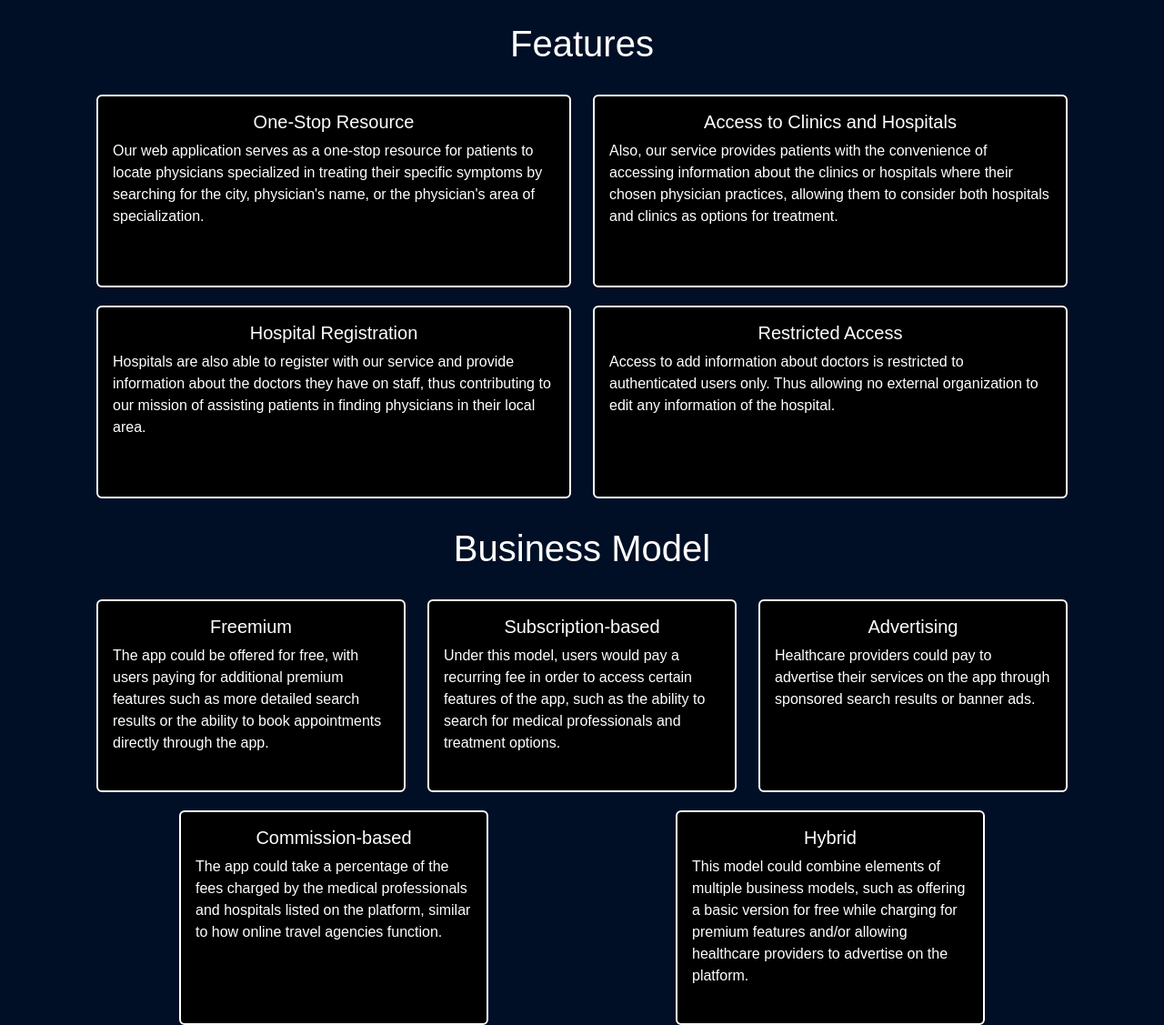
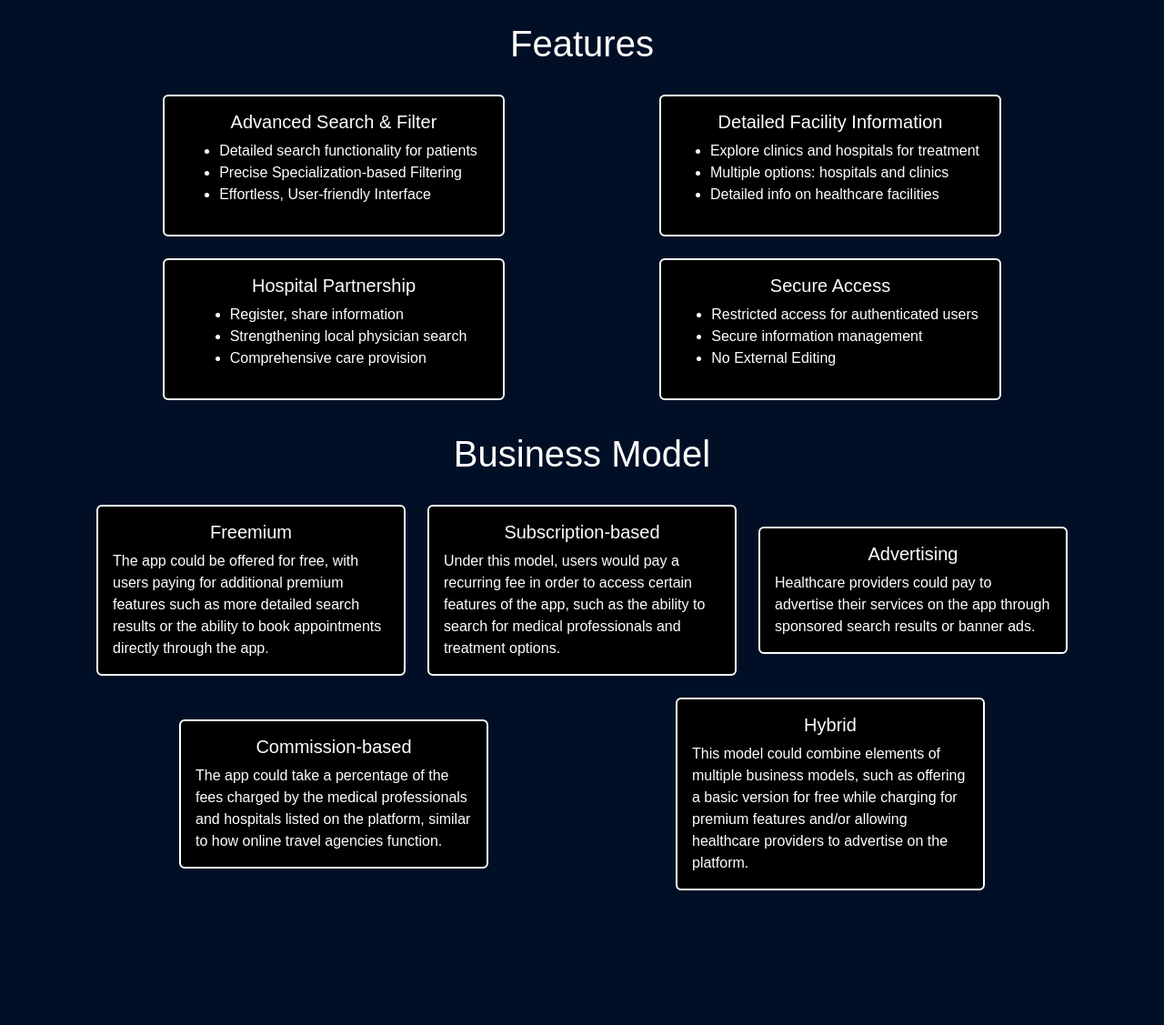
Before and after one commit to Sevak-Official/Sevak, a Django app: page /about/ in a window 1280 px wide. Shown: the part 56-1183 px from the top of the page at 91% size. After the commit the page ends 1035 px from the top, so only its background shows below. Run offline with Django 4.2, Linux system fonts and the light colour scheme; some libraries are stand-ins or nearby versions; some web fonts are replaced.

Commit message:
refactor: feature cards in about page

```diff
--- a/hck/templates/hck/hospital/about.html
+++ b/hck/templates/hck/hospital/about.html
@@ -22,8 +22,8 @@ h1{
     transform: scale(1.05);
   }
   .custom-card{
-    margin-bottom: 20px;
-
+    max-width: 400px;
+    margin: auto;
   }
   h5{
     color: #000f26;
@@ -33,6 +33,15 @@ h1{
     display: flex;
     flex-wrap: wrap;
     justify-content: space-around;
+  }
+
+  .center {
+    text-align: center;
+  }
+
+  .point-list {
+    display: inline-block;
+    text-align: left;
   }
 
   @media (min-width: 768px) {
@@ -55,10 +64,16 @@ h1{
       {% for feature in features %}
       <div class="col-lg-6 col-md-12 custom-card">
         </br>
-        <div class="card mb-4">
+        <div class="card mb-0">
           <div class="card-body">
             <h5 class="card-title text-white text-center">{{ feature.title }}</h5>
-            <p class="card-text text-white">{{ feature.description }}</p>
+              <div class="center">
+                <ul class="point-list">
+                  {% for point in feature.points %}
+                    <li>{{ point }}</li>
+                  {% endfor %}
+                </ul>
+              </div>
           </div>
         </div>
       </div>
--- a/hck/views.py
+++ b/hck/views.py
@@ -20,20 +20,36 @@ from django.contrib.auth import login,logout,authenticate
 def about(request):
      features = [
         {
-            'title': 'One-Stop Resource',
-            'description': 'Our web application serves as a one-stop resource for patients to locate physicians specialized in treating their specific symptoms by searching for the city, physician\'s name, or the physician\'s area of specialization. ',
+            'title': 'Advanced Search & Filter',
+            'points': [
+                    "Detailed search functionality for patients",
+                    "Precise Specialization-based Filtering",
+                    "Effortless, User-friendly Interface"
+                ],
         },
         {
-            'title': 'Access to Clinics and Hospitals',
-            'description': 'Also, our service provides patients with the convenience of accessing information about the clinics or hospitals where their chosen physician practices, allowing them to consider both hospitals and clinics as options for treatment. ',
+            'title': 'Detailed Facility Information',
+            'points': [
+                    "Explore clinics and hospitals for treatment",
+                    "Multiple options: hospitals and clinics",
+                    "Detailed info on healthcare facilities"
+                ],
         },
         {
-            'title': 'Hospital Registration',
-            'description': 'Hospitals are also able to register with our service and provide information about the doctors they have on staff, thus contributing to our mission of assisting patients in finding physicians in their local area. ',
+            'title': 'Hospital Partnership',
+            'points': [
+                    "Register, share information",
+                    "Strengthening local physician search",
+                    "Comprehensive care provision"
+                ],
         },
         {
-            'title': 'Restricted Access',
-            'description': 'Access to add information about doctors is restricted to authenticated users only. Thus allowing no external organization to edit any information of the hospital.',
+            'title': 'Secure Access',
+            'points': [
+                    "Restricted access for authenticated users",
+                    "Secure information management",
+                    "No External Editing"
+                ],
         },
     ]
      business_models = [
```
